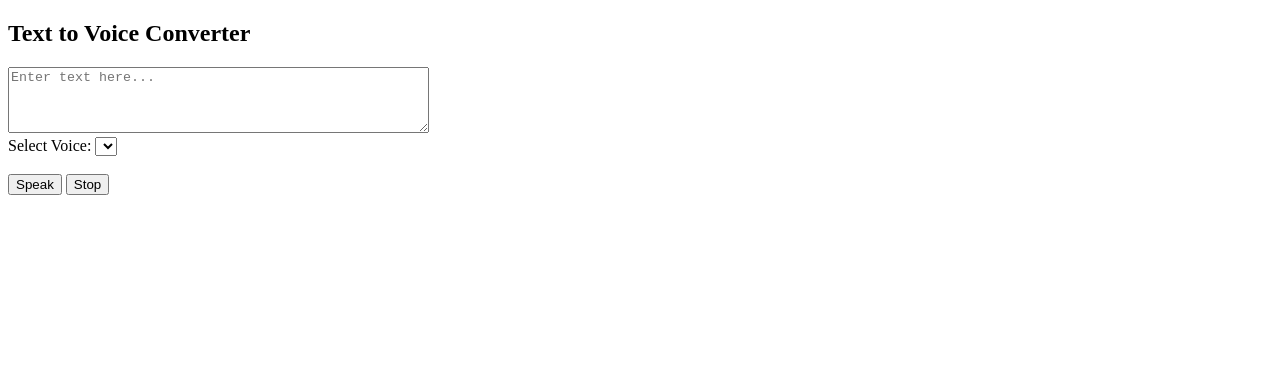
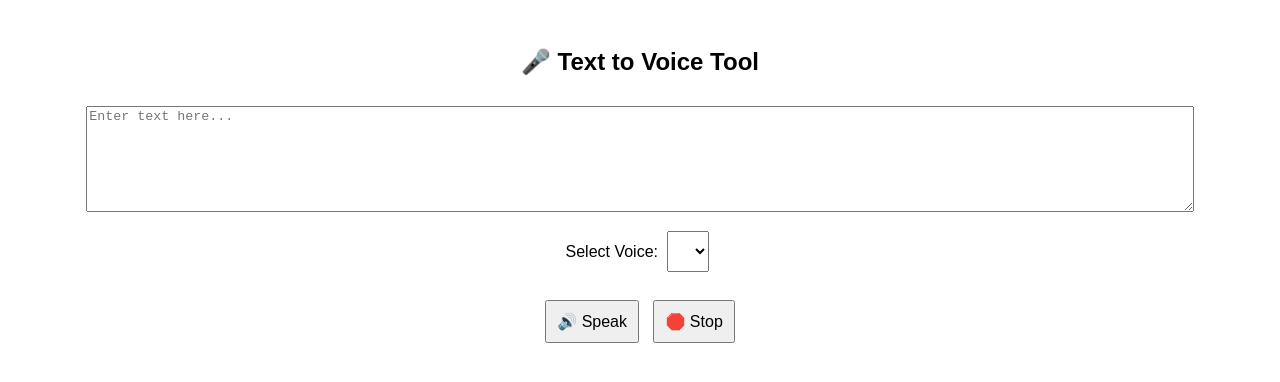
Before and after one commit to neewpali/text-to-voice, a plain HTML site: page index.html in a window 1280 px wide. Drawn offline with Linux system fonts and the light colour scheme.

Commit message:
Update index.html

```diff
--- a/index.html
+++ b/index.html
@@ -1,55 +1,86 @@
 <!DOCTYPE html>
-<html>
+<html lang="en">
 <head>
-  <title>Text to Voice</title>
+  <meta charset="UTF-8">
+  <title>Text to Voice Tool</title>
+  <style>
+    body {
+      font-family: sans-serif;
+      padding: 20px;
+      text-align: center;
+    }
+    textarea {
+      width: 90%;
+      height: 100px;
+      margin: 10px 0;
+    }
+    select, button {
+      padding: 10px;
+      margin: 5px;
+      font-size: 16px;
+    }
+  </style>
 </head>
 <body>
-  <h2>Text to Voice Converter</h2>
 
-  <textarea id="text" rows="4" cols="50" placeholder="Enter text here..."></textarea><br>
+  <h2>🎤 Text to Voice Tool</h2>
+
+  <textarea id="text" placeholder="Enter text here..."></textarea><br>
 
   <label for="voiceSelect">Select Voice:</label>
   <select id="voiceSelect"></select><br><br>
 
-  <button onclick="speak()">Speak</button>
-  <button onclick="stop()">Stop</button>
+  <button onclick="speak()">🔊 Speak</button>
+  <button onclick="stop()">🛑 Stop</button>
 
   <script>
-    const voiceSelect = document.getElementById("voiceSelect");
+    const synth = window.speechSynthesis;
+    const voiceSelect = document.getElementById('voiceSelect');
     let voices = [];
 
-    function loadVoices() {
-      voices = speechSynthesis.getVoices();
+    function populateVoices() {
+      voices = synth.getVoices();
 
+      // Clear previous options
       voiceSelect.innerHTML = '';
+
       voices.forEach((voice, i) => {
-        const option = document.createElement("option");
+        const option = document.createElement('option');
         option.value = i;
-        option.text = `${voice.name} (${voice.lang}) ${voice.default ? "[default]" : ""}`;
+
+        // Filter voices based on gender
+        if (voice.name.toLowerCase().includes('male')) {
+          option.textContent = `${voice.name} (Male)`;
+        } else if (voice.name.toLowerCase().includes('female')) {
+          option.textContent = `${voice.name} (Female)`;
+        } else {
+          option.textContent = `${voice.name} (Other)`;
+        }
+
         voiceSelect.appendChild(option);
       });
     }
 
-    // Some browsers (like Chrome) load voices asynchronously
+    // Check if the voices are ready
     if (speechSynthesis.onvoiceschanged !== undefined) {
-      speechSynthesis.onvoiceschanged = loadVoices;
+      speechSynthesis.onvoiceschanged = populateVoices;
+    } else {
+      populateVoices();
     }
 
     function speak() {
-      const text = document.getElementById("text").value;
-      const selectedVoice = voices[voiceSelect.value];
+      const text = document.getElementById('text').value;
+      const selectedVoiceIndex = voiceSelect.value;
       const utterance = new SpeechSynthesisUtterance(text);
 
-      utterance.voice = selectedVoice;
-      speechSynthesis.speak(utterance);
+      utterance.voice = voices[selectedVoiceIndex];
+      synth.speak(utterance);
     }
 
     function stop() {
-      speechSynthesis.cancel();
+      synth.cancel();
     }
+  </script>
 
-    // Initial call
-    loadVoices();
-  </script>
 </body>
 </html>
```
